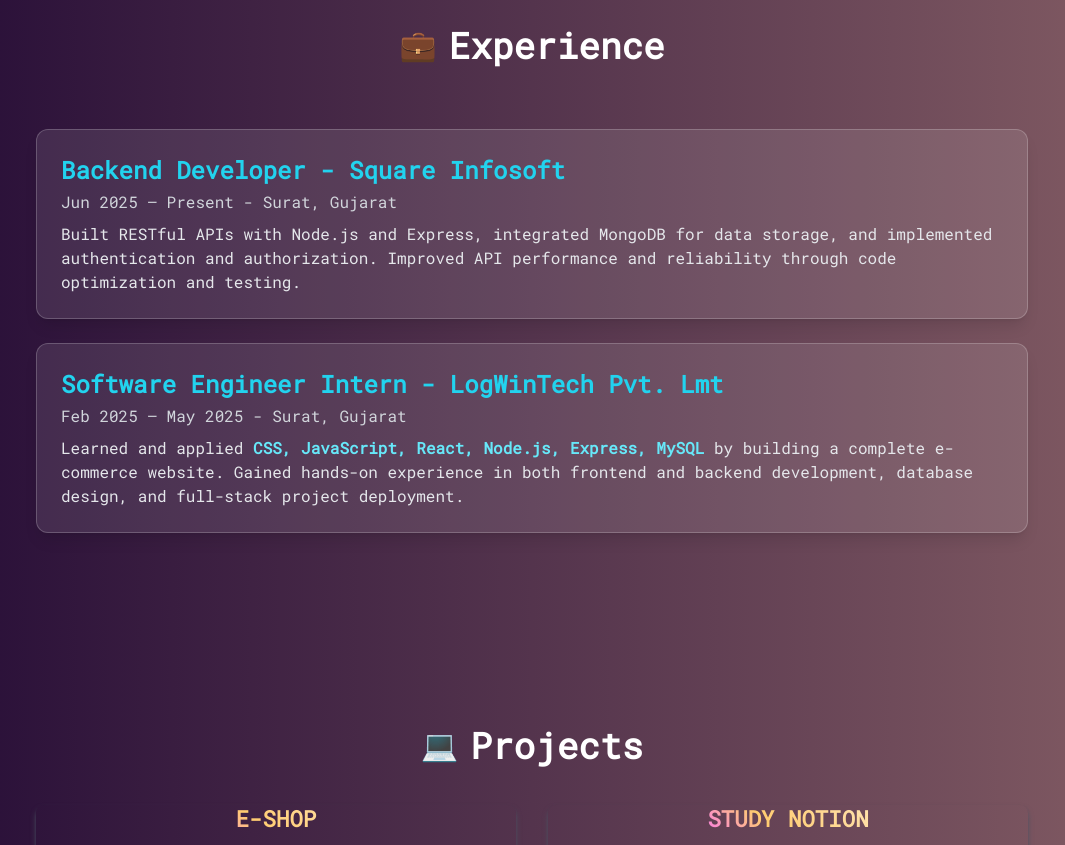
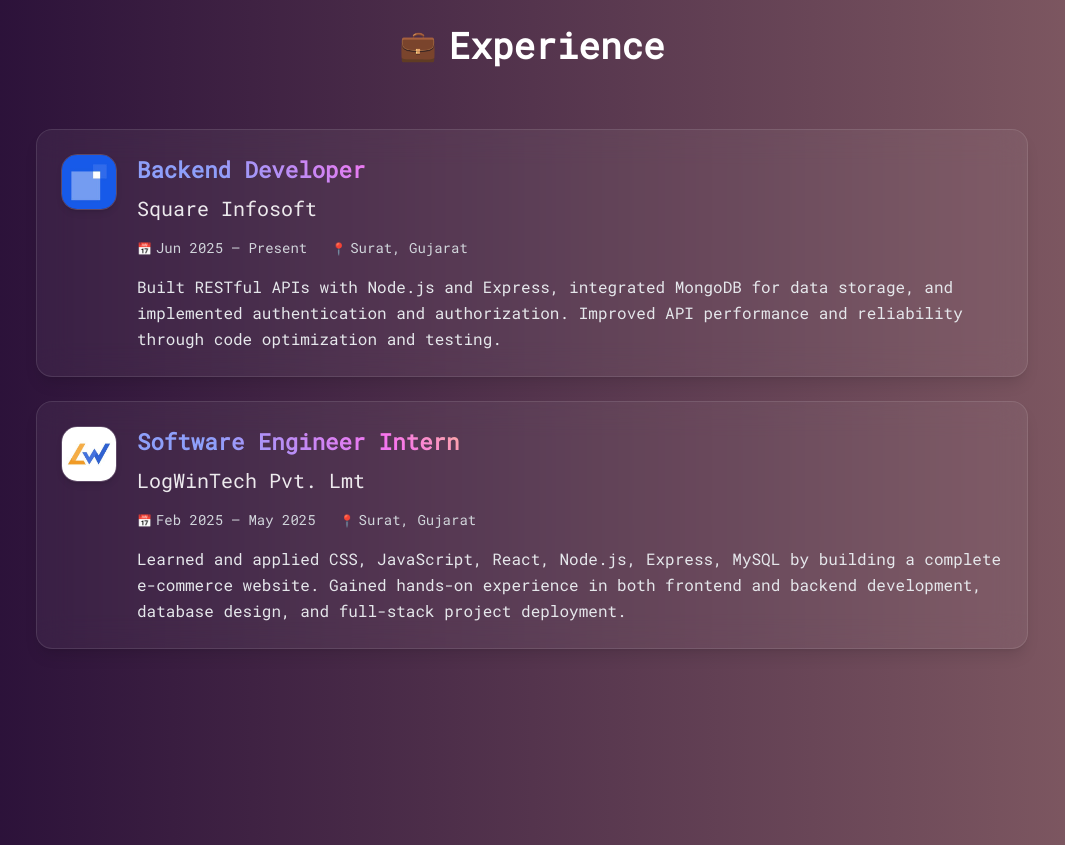
Before and after one commit to Yash-JD/portfolio_react, a React (Create React App) app: page / in a window 1280 px wide. Shown: the part 740-1585 px from the top of the page, without its empty margins (108-1173 px from the left). Built offline with nearby package versions, Linux system fonts and the light colour scheme.

Commit message:
added logo for companies i worked

```diff
--- a/src/components/Experience.jsx
+++ b/src/components/Experience.jsx
@@ -1,11 +1,35 @@
 import React, { useEffect } from "react";
 import AOS from "aos";
 import "aos/dist/aos.css";
+let logo1 = require("../assets/portfolio/square_infosoft.jpg");
+let logo2 = require("../assets/portfolio/logwintech.jpg");
 
 const Experience = () => {
   useEffect(() => {
     AOS.init({ duration: 2000 });
   }, []);
+
+  const experiences = [
+    {
+      id: 1,
+      role: "Backend Developer",
+      company: "Square Infosoft",
+      date: "Jun 2025 – Present",
+      location: "Surat, Gujarat",
+      description: "Built RESTful APIs with Node.js and Express, integrated MongoDB for data storage, and implemented authentication and authorization. Improved API performance and reliability through code optimization and testing.",
+      img: logo1
+    },
+    {
+      id: 2,
+      role: "Software Engineer Intern",
+      company: "LogWinTech Pvt. Lmt",
+      date: "Feb 2025 – May 2025",
+      location: "Surat, Gujarat",
+      description: "Learned and applied CSS, JavaScript, React, Node.js, Express, MySQL by building a complete e-commerce website. Gained hands-on experience in both frontend and backend development, database design, and full-stack project deployment.",
+      img: logo2
+    }
+  ];
+
   return (
     <div
       name="experience"
@@ -20,39 +44,57 @@
         </div>
 
         <div className="mt-8 space-y-6" data-aos="fade-up">
-          {/* Experience 1 */}
-          <div className="bg-white/10 border border-white/20 rounded-xl p-6 shadow-lg">
-            <h4 className="text-2xl font-bold text-cyan-400 mb-1">
-              Backend Developer - Square Infosoft
-            </h4>
-            <span className="block text-gray-300 mb-2">
-              Jun 2025 – Present - Surat, Gujarat
-            </span>
-            <p className="text-base text-gray-200">
-              Built RESTful APIs with Node.js and Express, integrated MongoDB
-              for data storage, and implemented authentication and
-              authorization. Improved API performance and reliability through
-              code optimization and testing.
-            </p>
-          </div>
-          {/* Experience 2 */}
-          <div className="bg-white/10 border border-white/20 rounded-xl p-6 shadow-lg">
-            <h4 className="text-2xl font-bold text-cyan-400 mb-1">
-              Software Engineer Intern - LogWinTech Pvt. Lmt
-            </h4>
-            <span className="block text-gray-300 mb-2">
-              Feb 2025 – May 2025 - Surat, Gujarat
-            </span>
-            <p className="text-base text-gray-200">
-              Learned and applied{" "}
-              <span className="text-cyan-300 font-semibold">
-                CSS, JavaScript, React, Node.js, Express, MySQL
-              </span>{" "}
-              by building a complete e-commerce website. Gained hands-on
-              experience in both frontend and backend development, database
-              design, and full-stack project deployment.
-            </p>
-          </div>
+          {experiences.map((experience, index) => (
+            <div
+              key={experience.id}
+              className="flex gap-5 p-6 bg-white/5 backdrop-blur-lg border border-white/10 rounded-2xl transition-all duration-400 hover:bg-white/8 hover:border-white/20 hover:translate-y-[-4px] hover:shadow-xl shadow-lg"
+              data-aos="fade-up"
+              data-aos-delay={index * 100}
+            >
+              {/* Company Logo */}
+              <div className="w-14 h-14 rounded-2xl bg-white/8 backdrop-blur border border-white/15 flex items-center justify-center flex-shrink-0 overflow-hidden shadow-md">
+                {experience.img ? (
+                  <img
+                    src={experience.img}
+                    alt={`${experience.company} logo`}
+                    className="w-full h-full object-contain"
+                  />
+                ) : (
+                  <div className="w-8 h-8 bg-gradient-to-br from-cyan-400 to-blue-500 rounded-xl flex items-center justify-center">
+                    <span className="text-white font-bold text-sm">
+                      {experience.company.charAt(0)}
+                    </span>
+                  </div>
+                )}
+              </div>
+
+              {/* Experience Content */}
+              <div className="flex-1 flex flex-col gap-2">
+                <h3 className="text-xl md:text-2xl font-bold text-cyan-400">
+                  {experience.role}
+                </h3>
+                <div className="text-lg md:text-xl font-medium text-white/90">
+                  {experience.company}
+                </div>
+
+                {/* Date and Location */}
+                <div className="flex gap-4 md:gap-6 my-2">
+                  <span className="text-sm text-gray-300 flex items-center gap-1">
+                    <span className="text-xs">📅</span>
+                    {experience.date}
+                  </span>
+                  <span className="text-sm text-gray-300 flex items-center gap-1">
+                    <span className="text-xs">📍</span>
+                    {experience.location}
+                  </span>
+                </div>
+
+                <p className="text-base text-gray-200 leading-relaxed">
+                  {experience.description}
+                </p>
+              </div>
+            </div>
+          ))}
         </div>
       </div>
     </div>
```
Also changed, not shown: src/assets/portfolio/logwintech.jpg (added), src/assets/portfolio/square_infosoft.jpg (added).
